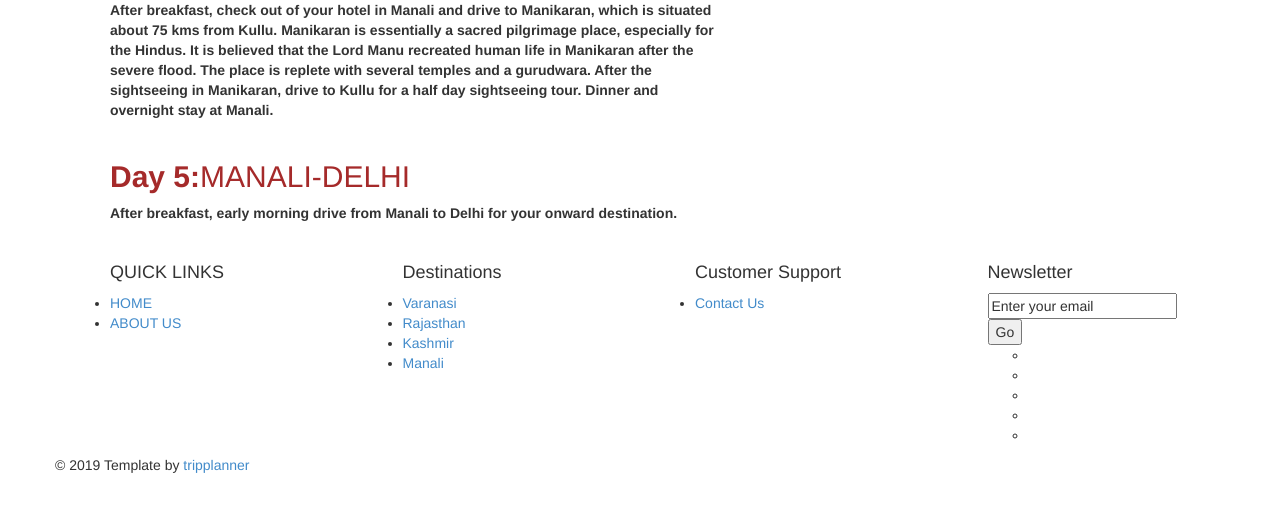
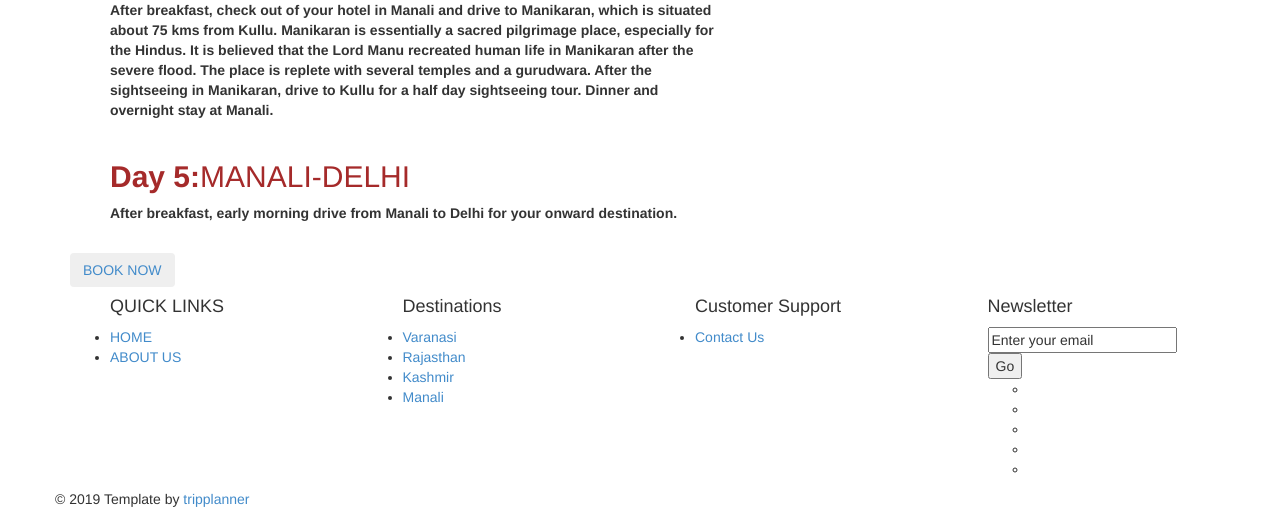
Before and after one commit to lekshmivinod/django_travel_website, a Django app: template myapp/templates/manali.html in a window 1280 px wide. Shown: the part 2030-2549 px from the top of the page. Before the commit the page ends 2503 px from the top, so only its background shows below. Run offline with Django 3.2, Linux system fonts and the light colour scheme; the template is opened without the code that fills it, so the values that code supplies are empty; some libraries are stand-ins or nearby versions.

Commit message:
Update manali.html

```diff
--- a/myapp/templates/manali.html
+++ b/myapp/templates/manali.html
@@ -204,6 +204,8 @@
                       <li>  <b> After breakfast, early morning drive from Manali to Delhi for your onward destination.</b></li><br>
 
                   </ul>
+			   <button type="submit"  class="btn button-w3layouts" style="color:brown"><a href ="/myapp/payment/">BOOK NOW</a></button>
+
 
 
 			  </div>
```
